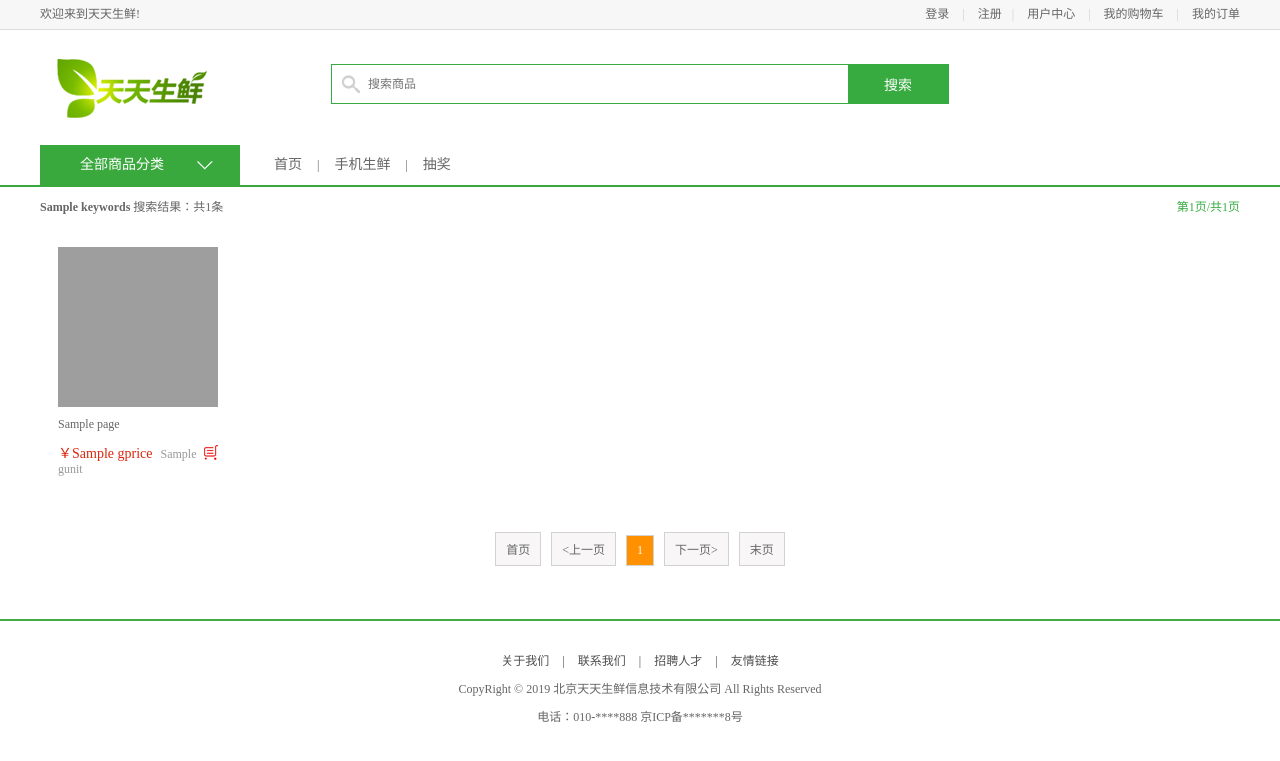
After one commit to zydemo/dailyfresh, a Django app: template dailyfresh/templates/df_goods/search.html in a window 1280 px wide. The commit adds this page. Shown: the top 761 px of the page. Run offline with Django 3.2, Linux system fonts and the light colour scheme; the template is opened without the code that fills it: most values are stand-ins (such as "Sample title", 1, 10 or a date in 2020); grey boxes are pictures that could not be loaded.

Commit message:
增加搜索功能，项目完成

```diff
--- a/dailyfresh/df_goods/admin.py
+++ b/dailyfresh/df_goods/admin.py
@@ -5,11 +5,13 @@ class TypeInfoAdmin(admin.ModelAdmin):
     list_display = ['id','ttitle']
     # 设置哪些字段可以进入编辑页面
     list_display_links = ('id', 'ttitle')
+    search_fields = ['ttitle']
 
 class GoodsInfoAdmin(admin.ModelAdmin):
     list_per_page = 15
     list_display = ['id','gtitle','gprice','gunit','gclick','gkucun','gtype']
     list_display_links = ('id', 'gtitle','gtype')
+    search_fields = ['gtitle', 'gcontent', 'gjianjie']
 
 admin.site.register(TypeInfo,TypeInfoAdmin)
 admin.site.register(GoodsInfo,GoodsInfoAdmin)
--- a/dailyfresh/df_goods/urls.py
+++ b/dailyfresh/df_goods/urls.py
@@ -6,4 +6,5 @@ urlpatterns = [
     path('', views.index,name='index'),
     path('itemId=<int:sid>', views.detail),
     re_path('list(\d+)_(\d+)_(\d+)/',views.list,name='list'),# 列表页
+    path('search/',views.search,name='search')
 ]
--- a/dailyfresh/df_user/views.py
+++ b/dailyfresh/df_user/views.py
@@ -170,7 +170,8 @@ def user_center_order(request,index): # 需要传入页数
             'title': '用户中心',
             'page_name': 1,
             'page':page,
-            'paginator':paginator
+            'paginator':paginator,
+            'order_list':order_list
         }
         return render(request,'df_user/user_center_order.html',context)
     except:
--- a/dailyfresh/static/css/main.css
+++ b/dailyfresh/static/css/main.css
@@ -158,7 +158,7 @@ html,body{height:100%}
 
 /* 二级页面面包屑导航 */
 .breadcrumb{
-	width:1200px;height:40px;margin:0 auto;
+	width:1200px;height:40px;margin:0 auto;line-height:40px;
 }
 .breadcrumb a{line-height:40px;color:#37ab40}
 .breadcrumb a:hover{color:#ff8800}
--- a/dailyfresh/templates/base.html
+++ b/dailyfresh/templates/base.html
@@ -23,6 +23,21 @@
 	</script>
     {% endif %}
 	{% endif %}
+    <script>
+        $(function () {
+            $('.input_btn').click(function () {
+                q=$('.input_text').val();
+                if(q==''){
+                    alert('请输入搜索内容');
+                    // q='西红柿';
+                    // location.href='/search?q='+q+'&page=1'
+                }else{
+                    location.href='/search?q='+q+'&page=1'
+                }
+            });
+        });
+
+    </script>
 </head>
 <body>
 	<div class="header_con">
@@ -62,15 +77,25 @@
 		<a href="{% url 'index' %}" class="logo fl"><img src='{% static "images/logo.png" %}'></a>
 		{% if page_name == 1 %}
         <div class="sub_page_name fl">|&nbsp;&nbsp;&nbsp;&nbsp;{{title}}</div>
+        <form method='get' action="/search/" target="_blank">
 		<div class="search_con fr">
-			<input type="text" class="input_text fl" name="" placeholder="搜索商品">
+			<input type="text" class="input_text fl"
+                   onblur="if(this.value=='') {this.value='西红柿';this.style.color='#999';}"
+                   onfocus="if(this.value=='西红柿') {this.value='';this.style.color='#333';}"
+                   name="q" placeholder="搜索商品">
 			<input type="button" class="input_btn fr" name="" value="搜索">
 		</div>
+        </form>
         {% else %}
+        <form method='get' action="/search/" target="_blank">
         <div class="search_con fl">
-			<input type="text" class="input_text fl" name="" placeholder="搜索商品">
+			<input type="text" class="input_text fl"
+                   onblur="if(this.value=='') {this.value='西红柿';this.style.color='#999';}"
+                   onfocus="if(this.value=='西红柿') {this.value='';this.style.color='#333';}"
+                   name="q" placeholder="搜索商品">
 			<input type="button" class="input_btn fr" name="" value="搜索">
 		</div>
+        </form>
         {% endif %}
         {% if guest_cart == 1 %}
 
@@ -95,7 +120,7 @@
 			<span>|</span>
 			<a href="#">友情链接</a>
 		</div>
-		<p>CopyRight © 2016 北京天天生鲜信息技术有限公司 All Rights Reserved</p>
+		<p>CopyRight © 2019 北京天天生鲜信息技术有限公司 All Rights Reserved</p>
 		<p>电话：010-****888    京ICP备*******8号</p>
 	</div>
 </body>
--- a/dailyfresh/templates/base_footer.html
+++ b/dailyfresh/templates/base_footer.html
@@ -23,7 +23,7 @@
 			<span>|</span>
 			<a href="#">友情链接</a>
 		</div>
-		<p>CopyRight © 2016 北京天天生鲜信息技术有限公司 All Rights Reserved</p>
+		<p>CopyRight © 2019 北京天天生鲜信息技术有限公司 All Rights Reserved</p>
 		<p>电话：010-****888    京ICP备*******8号</p>
 	</div>
 </body>
--- a/dailyfresh/templates/df_goods/detail.html
+++ b/dailyfresh/templates/df_goods/detail.html
@@ -48,7 +48,7 @@
             $('#add_cart').click(function(){
                 $(".add_jump").css({'left':$add_y+80,'top':$add_x+10,'display':'block'});
                 if ($('.login_btn').text().indexOf('登录') >= 0){
-                    alert("请先登录后再购买");
+                    // alert("请先登录后再购买");
                     location.href = '/login/';
                     return;
                 }
@@ -83,7 +83,7 @@
             //点击购买，如果库存为0提示不能购买并添加到购物车
             $('#buy_btn').click(function () {
                 if ($('.login_btn').text().indexOf('登录') >= 0){
-                    alert("请先登录后再购买");
+                    // alert("请先登录后再购买");
                     location.href = '/login/';
                     return;
                 }else{
--- a/dailyfresh/templates/df_goods/list.html
+++ b/dailyfresh/templates/df_goods/list.html
@@ -4,7 +4,7 @@
 <script>
     function add_cart() {
          if ($('.login_btn').text().indexOf('登录') >= 0){
-                alert("请先登录后再购买");
+                // alert("请先登录后再购买");
                 location.href = '/login/';
                 return;
          }else{
--- /dev/null
+++ b/dailyfresh/templates/df_goods/search.html
@@ -0,0 +1,160 @@
+{% extends 'base.html' %}
+{% load staticfiles %}
+{% block head %}
+<script>
+    function add_cart() {
+         if ($('.login_btn').text().indexOf('登录') >= 0){
+                // alert("请先登录后再购买");
+                location.href = '/login/';
+                return;
+         }else{
+             //这个也可以
+            // kucun = $('#add_cart').val('value').attr('value');
+            kucun = $('#add_cart').attr('value');
+            $('.popup_con').fadeIn('fast',function () {
+                setTimeout(function () {
+                    $('.popup_con').fadeOut('fast');
+                    window.location.href ='/cart/'+kucun
+                },2000);
+            });
+         }
+    }
+</script>
+{% endblock head%}
+
+{% block body %}
+    <div class="navbar_con">
+		<div class="navbar clearfix">
+			<div class="subnav_con fl">
+				<h1>全部商品分类</h1>
+				<span></span>
+				<ul class="subnav">
+					<li><a href="/list1_1_1/" class="fruit">新鲜水果</a></li>
+					<li><a href="/list2_1_1/" class="seafood">海鲜水产</a></li>
+					<li><a href="/list3_1_1/" class="meet">猪牛羊肉</a></li>
+					<li><a href="/list4_1_1/" class="egg">禽类蛋品</a></li>
+					<li><a href="/list5_1_1/" class="vegetables">新鲜蔬菜</a></li>
+					<li><a href="/list6_1_1/" class="ice">速冻食品</a></li>
+				</ul>
+			</div>
+			<ul class="navlist fl">
+				<li><a href="{% url 'index' %}">首页</a></li>
+				<li class="interval">|</li>
+				<li><a href="">手机生鲜</a></li>
+				<li class="interval">|</li>
+				<li><a href="">抽奖</a></li>
+			</ul>
+		</div>
+	</div>
+    <!--<script type="text/javascript">-->
+        <!--if({{ search_status }}==0){-->
+            <!--alert("您的查询结果为空，为您推荐以下商品");-->
+        <!--}-->
+    <!--</script>-->
+	<div class="breadcrumb">
+		{% if search_status == 0 %}
+        <b>{{keywords}}</b> 搜索结果：共0条，为您推荐以下商品：
+        <a style="float: right;">第{{page.number}}页/共{{paginator.num_pages}}页</a>
+        {% else %}
+		<b>{{keywords}}</b> 搜索结果：共{{goods_list|length}}条
+        <a style="float: right;">第{{page.number}}页/共{{paginator.num_pages}}页</a>
+        {% endif %}
+	</div>
+
+    <div class="main_wrap clearfix">
+        <ul class="goods_type_list clearfix">
+            {%  for item in page %}
+            <li>
+                <a href="/itemId={{ item.id }}" target="_blank"><img src="/static/media/{{ item.gpic }}" title="{{ item.gtitle }}"></a>
+                <h4><a href="/itemId={{ item.id }}" title="{{ item.gtitle }}">{{ item.gtitle }}</a></h4>
+                <div class="operate">
+                    <span class="prize">￥{{ item.gprice }}</span>
+                    {% if item.gunit|length >= 10 %}
+                    <span class="unit">{{ item.gunit|slice:'10' }}...</span>
+                    {% else %}
+                    <span class="unit">{{ item.gunit }}</span>
+                    {% endif %}
+                    {% if item.gkucun > 0 %}
+						<a href="/cart/add{{item.id}}_1/" class="add_goods" title="加入购物车"></a>
+                        {% else %}
+                        <a href="javascript:add_cart()" value="add{{item.id}}_0/" class="add_goods" id="add_cart" title="加入购物车"></a>
+                        {% endif %}
+                </div>
+            </li>
+            {% endfor %}
+        </ul>
+          <div class="popup_con">
+                <div class="popup">
+                    <p>已加购物车，库存为0不可购买！</p>
+                </div>
+                <div class="mask"></div>
+             </div>
+        <div class="pagenation">
+            {% if page.has_previous %}
+                <a href="/search/?q={{ keywords }}&amp;page=1">首页</a>
+				<a href="/search/?q={{ keywords }}&amp;page={{ page.previous_page_number }}">&lt;上一页</a>
+            {% else %}
+                <a>首页</a>
+                <a>&lt;上一页</a>
+			{% endif %}
+            {% if page.number <= 3 %}
+                {% for pindex in paginator.page_range %}
+                    {% if forloop.counter <= 5 %}
+                        {% ifnotequal pindex page.number %}
+                        <a href="/search/?q={{ keywords }}&amp;page={{pindex}}" >{{pindex}}</a>
+                        {% endifnotequal %}
+                            <!--如果当前页码数和num相等，则不会出现连接地址，也不能点击，并且加上背景色样式-->
+                            {% ifequal pindex page.number %}
+                                <a class="active">{{pindex}}</a>
+                            {% endifequal %}
+                    {% endif %}
+                {% endfor %}
+
+            {% else %}
+                {% if page.number|add:1 > paginator.num_pages %}
+                    <a href="/search/?q={{ keywords }}&amp;page={{page.number|add:-4}}">{{page.number|add:-4}}</a>
+                {% endif %}
+                {% if page.number|add:2 > paginator.num_pages %}
+                    <a href="/search/?q={{ keywords }}&amp;page={{page.number|add:-3}}">{{page.number|add:-3}}</a>
+                {% endif %}
+                <a href="/search/?q={{ keywords }}&amp;page={{page.number|add:-2}}">{{page.number|add:-2}}</a>
+                <a href="/search/?q={{ keywords }}&amp;page={{page.number|add:-1}}">{{page.number|add:-1}}</a>
+                <a class="active">{{ page.number }}</a>
+                {% if page.number|add:1 <= paginator.num_pages %}
+                    <a href="/search/?q={{ keywords }}&amp;page={{page.number|add:1}}">{{page.number|add:1}}</a>
+                {% endif %}
+                {% if page.number|add:2 <= paginator.num_pages %}
+                    <a href="/search/?q={{ keywords }}&amp;page={{page.number|add:2}}">{{page.number|add:2}}</a>
+                {% endif %}
+            {% endif %}
+            {% if page.has_next %}
+				<a href="/search/?q={{ keywords }}&amp;page={{page.next_page_number}}">下一页&gt;</a>
+                <a href="/search/?q={{ keywords }}&amp;page={{paginator.num_pages}}">末页</a>
+            {% else %}
+                <a>下一页&gt;</a>
+                <a>末页</a>
+            {% endif %}
+			</div>
+
+
+        <!--<div class="pagenation">-->
+			<!--{#判断是否是第一页#}-->
+            <!--{% if page.has_previous %}-->
+                <!--<a href="/search/?q={{ keywords }}&amp;page={{ page.previous_page_number }}">上一页</a>-->
+            <!--{% endif %}-->
+
+            <!--{% for pindex in paginator.page_range %}-->
+                <!--{% if pindex == page.number %}-->
+                    <!--<a href="#" class="active">{{ pindex }}</a>-->
+                <!--{% else %}-->
+                    <!--<a href="/search/?q={{ keywords }}&amp;page={{ pindex }}">{{ pindex }}</a>-->
+                <!--{% endif %}-->
+            <!--{% endfor %}-->
+
+			<!--{#是否有下一页#}-->
+            <!--{% if page.has_next %}-->
+                <!--<a href="/search/?q={{ keywords }}&amp;page={{ page.next_page_number }}">下一页></a>-->
+            <!--{% endif %}-->
+        <!--</div>-->
+    </div>
+{% endblock body %}
--- a/dailyfresh/templates/df_user/user_center_order.html
+++ b/dailyfresh/templates/df_user/user_center_order.html
@@ -24,7 +24,9 @@
 			</ul>
 		</div>
 		<div class="right_content clearfix">
-				<h3 class="common_title2">全部订单</h3>
+				<h3 class="common_title2">全部订单
+                <a style="float: right;font-size: 15px;color:#37ab40;">共{{order_list|length}}条数据  第{{page.number}}页/共{{paginator.num_pages}}页</a>
+                </h3>
             {% if page|length == 0 %}
 			 <div class="nofile" style="min-height:335px;text-align: center;">
                  <a href="{% url 'index' %}"><img src='{% static "images/img_notfound.png" %}' title="返回首页购买产品"></a>
```
Also changed, not shown: dailyfresh/df_goods/views.py (+40 -1 lines), dailyfresh/templates/df_cart/cart.html (+6 -1 lines).
